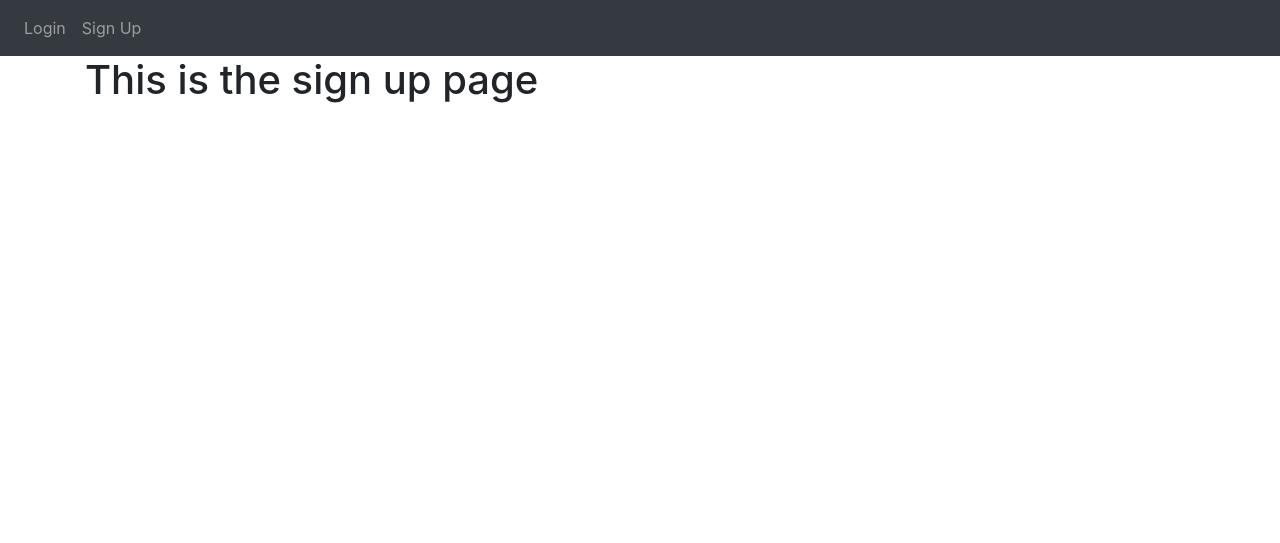
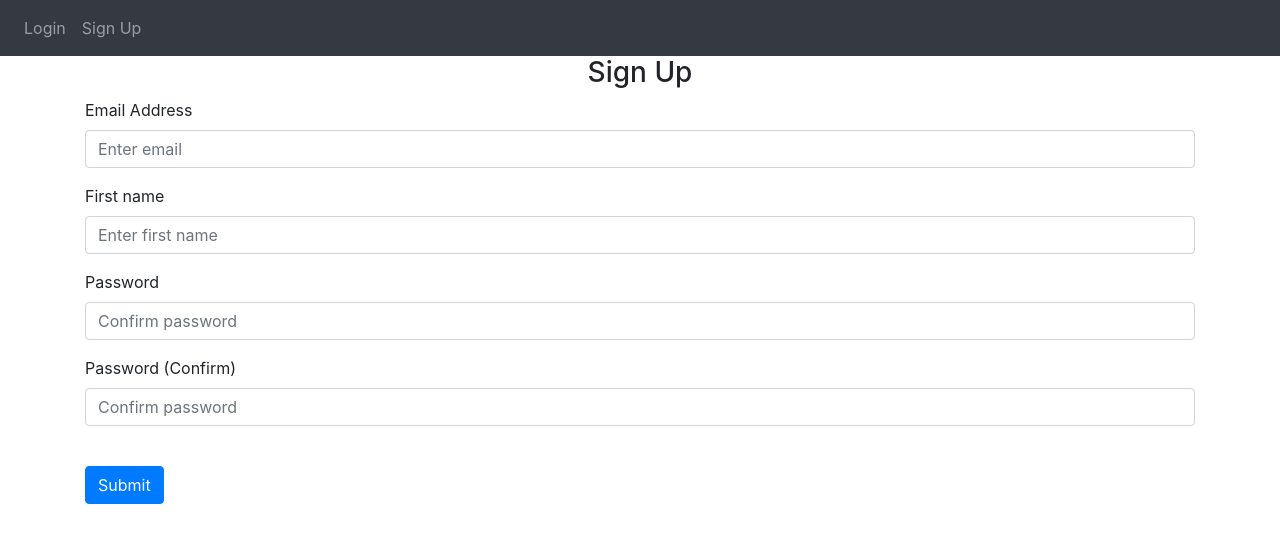
Before and after one commit to teddyvere/Web, a Flask app: page /sign-up in a window 1280 px wide. Shown: the top 543 px of the page. Run offline with Flask 3, Linux system fonts and the light colour scheme; some libraries are stand-ins or nearby versions.

Commit message:
more improvements

```diff
--- a/website/__init__.py
+++ b/website/__init__.py
@@ -9,8 +9,8 @@ def create_app():
     app.config['SECRET_KEY'] = 'new_password'
 
     from .views import views
-    from .auth import auth
-    from .models import User  # Import the User model
+    from .models import User
+    from .routes import auth
 
     app.register_blueprint(views, url_prefix='/')
     app.register_blueprint(auth, url_prefix='/')
--- a/website/auth.py
+++ b/website/routes.py
@@ -2,7 +2,7 @@ from flask import Blueprint, render_template
 
 auth =  Blueprint('auth', __name__)
 
-@auth.route('/login')
+@auth.route('/login', methods=['GET', 'POST'])
 def login():
     return render_template('login.html')
 
@@ -10,6 +10,6 @@ def login():
 def logout():
     return "<p>this is the Logout<p>"
 
-@auth.route('/sign-up')
+@auth.route('/sign-up', methods=['GET', 'POST'])
 def sign_up():
     return render_template('sign_up.html')
--- a/website/templates/sign_up.html
+++ b/website/templates/sign_up.html
@@ -1,5 +1,26 @@
 {% extends 'base.html' %} {% block title%}Sign Up{% endblock %}
 
 {% block content %}
-<h1>This is the sign up page</h1>
+<form method="POST">
+    <h3 align="center">Sign Up</h3>
+    <div class="form-group">
+        <label for="email">Email Address</label>
+        <input type="email" class="form-control" id="email" name="email" placeholder="Enter email" />
+    </div>
+    <div class="form-group">
+        <label for="firstName">First name</label>
+        <input type="text" class="form-control" id="fistName" name="firstName" placeholder="Enter first name" />
+    </div>
+    <div class="form-group">
+        <label for="password1">Password </label>
+        <input type="password" class="form-control" id="password1" name="password1" placeholder="Confirm password" />
+    </div>
+    <div class="form-group">
+        <label for="password2">Password (Confirm)</label>
+        <input type="password" class="form-control" id="password2" name="password2" placeholder="Confirm password" />
+    </div>
+    <br />
+    <button type="submit" class="btn btn-primary">Submit</button>
+</form>
+
 {% endblock %}
```
Also changed, not shown: website/templates/login.html (+13 -4 lines).
